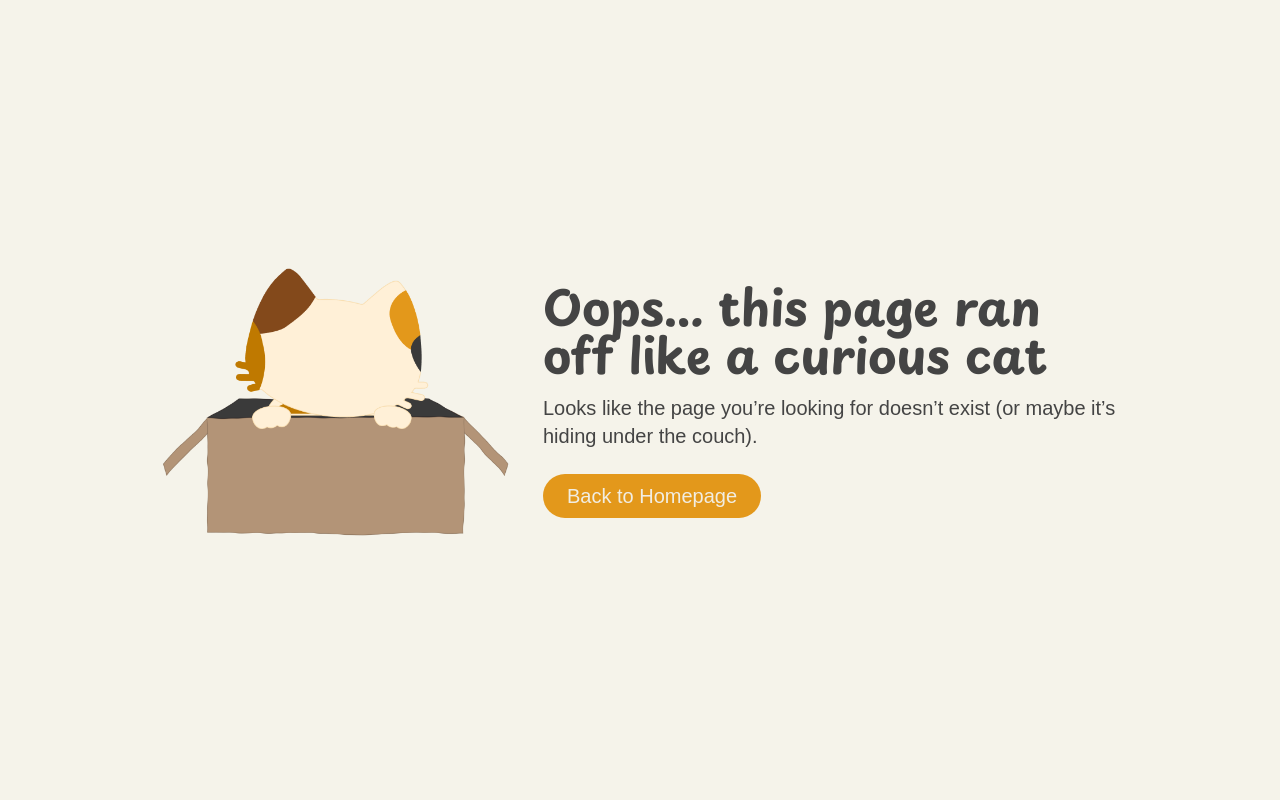
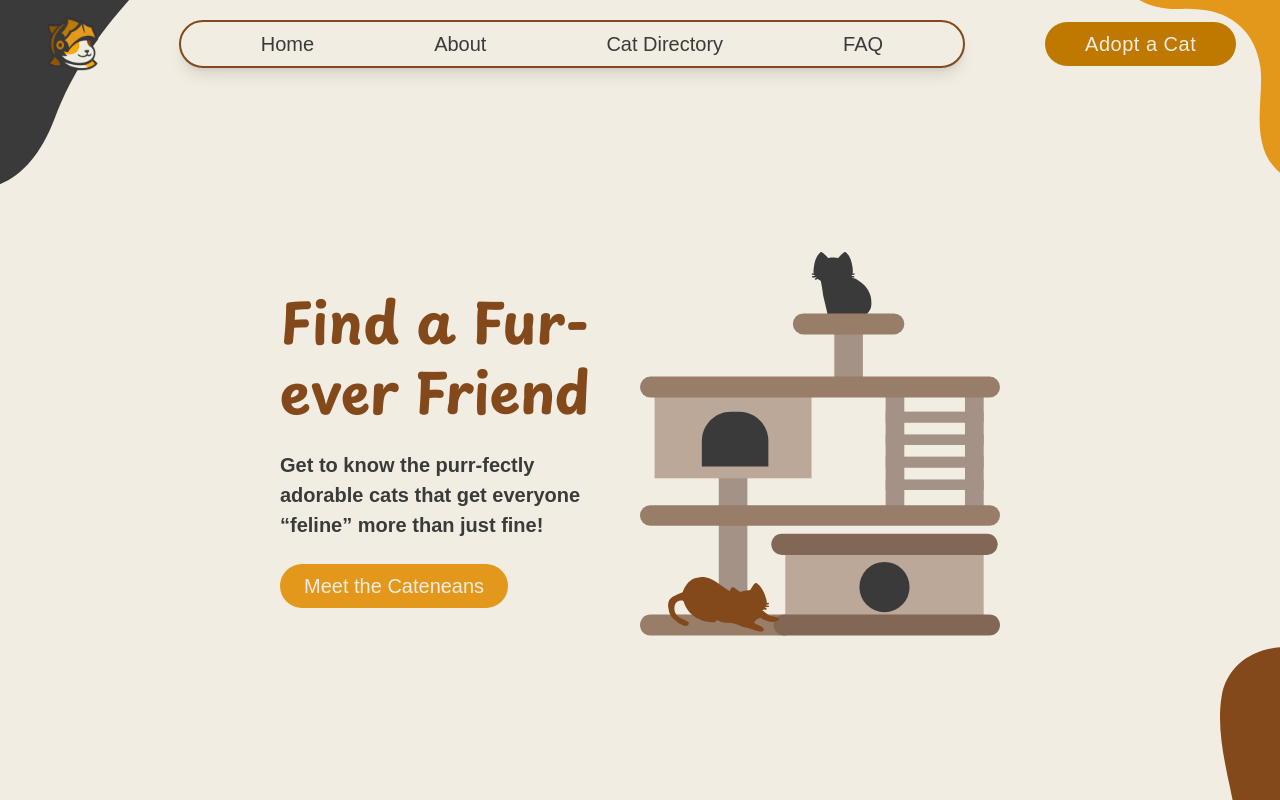
Before and after one commit to SAMAHAN-Systems-Development/cateneo-frontend, a Next.js app: page / in a window 1280 px wide. Before the commit this address had no page. Shown: the top 800 px of the page. Built offline with nearby package versions, Linux system fonts and the light colour scheme; a web font is replaced by a local one.

Commit message:
fix: made the home page the default page of the domain

```diff
--- /dev/null
+++ b/src/app/(public)/(main)/page.tsx
@@ -0,0 +1,11 @@
+import type { Metadata } from "next";
+
+import HomePage from "./home/page";
+
+export const metadata: Metadata = {
+  title: "Home",
+};
+
+export default function RootPage() {
+  return <HomePage />;
+}
--- a/src/components/ui/footer.tsx
+++ b/src/components/ui/footer.tsx
@@ -108,7 +108,7 @@ export default function Footer() {
                   Quick Links
                 </h1>
                 <Link
-                  href="/home#about-us"
+                  href="/#about-us"
                   className="text-[20px] lg:text-[16px] xl:text-[18px] font-gaegu font-bold text-cateneo-lightbrown hover:text-cateneo-darkbrown transition-colors block"
                 >
                   About
--- a/src/components/ui/navigation-bar.tsx
+++ b/src/components/ui/navigation-bar.tsx
@@ -13,7 +13,7 @@ export default function Navbar() {
       {/* Desktop-only Logo Section */}
       <div className="hidden md:flex shrink-0 text-xl font-gaegu tracking-wide">
         <Link
-          href="/home"
+          href="/"
           className="hover:opacity-90 transition-opacity duration-200 flex items-center gap-2"
         >
           <Image
@@ -54,7 +54,7 @@ export default function Navbar() {
         {/* Mobile-only Logo inside the menu */}
         <li className="md:hidden flex mb-2">
           <Link
-            href="/home"
+            href="/"
             onClick={() => setIsMenuOpen(false)}
             className="hover:opacity-90 transition-opacity duration-200"
           >
@@ -70,7 +70,7 @@ export default function Navbar() {
 
         <li>
           <Link
-            href="/home"
+            href="/"
             className="hover:text-cateneo-orange transition-colors duration-200"
             onClick={() => setIsMenuOpen(false)}
           >
```
